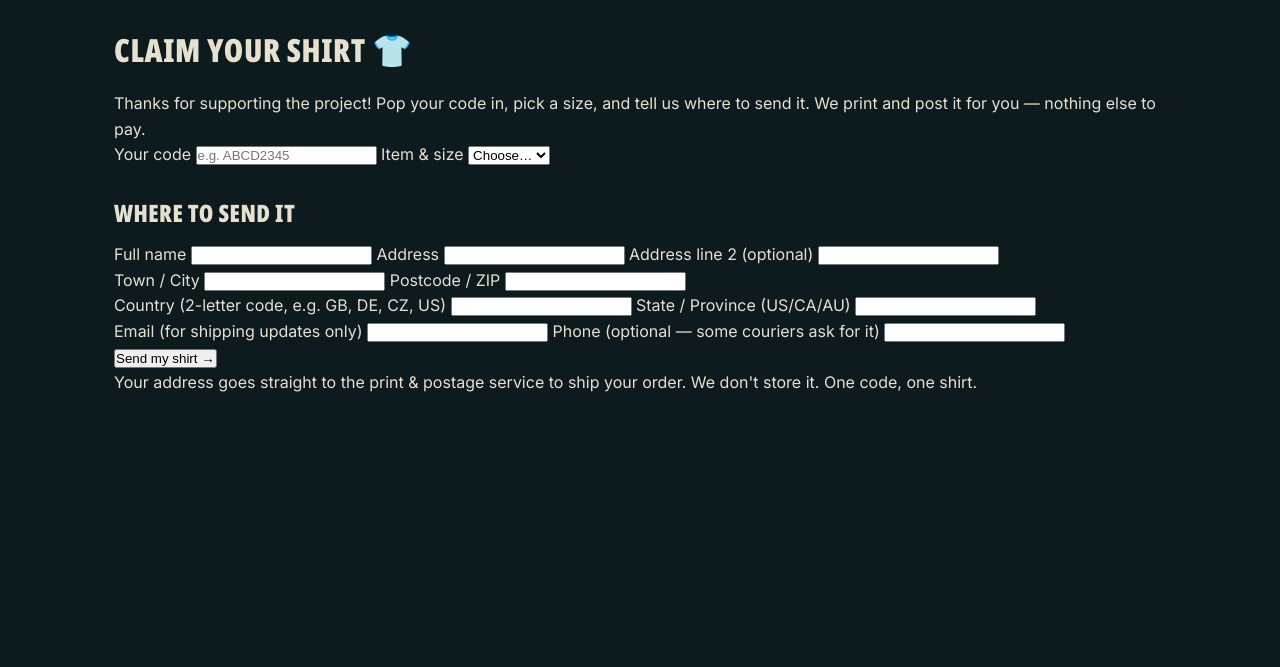
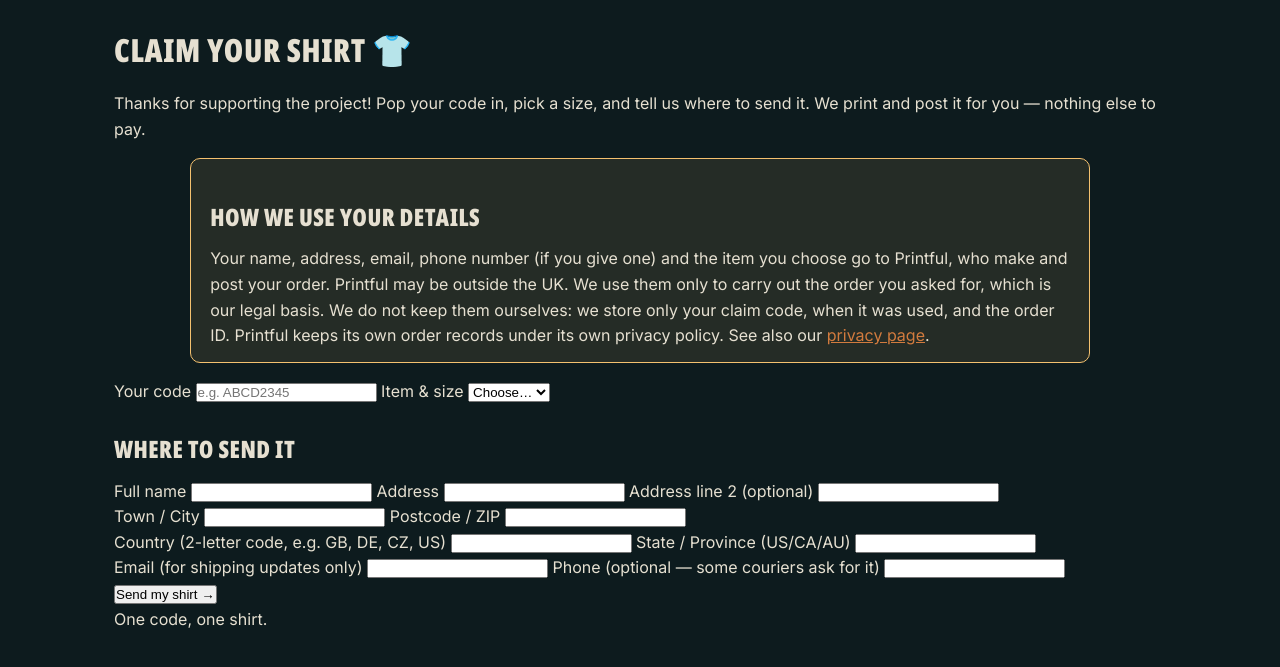
Before and after one commit to decented/axenstax, a FastAPI app: template tools/sites/claim/templates/claim.html in a window 1280 px wide. Shown: the part 52-719 px from the top of the page. Run offline with FastAPI, Linux system fonts and the light colour scheme; the template is opened without the code that fills it, so the values that code supplies are empty; parts of the project's set-up code (start-up, migrations or seed data) failed here and were passed over; some libraries are stand-ins or nearby versions.

Commit message:
Add a data-use notice to the merchandise claim form
Name Printful as the recipient of the order details, say it may be outside the UK, give the legal basis and say what the claim service itself stores.

```diff
--- a/tools/sites/claim/static/style.css
+++ b/tools/sites/claim/static/style.css
@@ -52,3 +52,6 @@ button:hover { filter: brightness(1.06); }
     background: var(--card); color: var(--ink); border: 1px solid var(--line);
     border-radius: 10px; padding: 0.7rem 1.1rem;
 }
+
+.notice { margin-bottom: 1rem; }
+.notice h2 { margin: 0 0 0.3rem; font-size: 1rem; }
--- a/tools/sites/claim/templates/claim.html
+++ b/tools/sites/claim/templates/claim.html
@@ -5,6 +5,16 @@
 <h1>Claim your shirt 👕</h1>
 <p class="lead">Thanks for supporting the project! Pop your code in, pick a size, and
 tell us where to send it. We print and post it for you — nothing else to pay.</p>
+
+<div class="notice">
+    <h2>How we use your details</h2>
+    <p class="note">Your name, address, email, phone number (if you give one) and the item you choose
+    go to Printful, who make and post your order. Printful may be outside the UK. We use them only to
+    carry out the order you asked for, which is our legal basis. We do not keep them ourselves: we store
+    only your claim code, when it was used, and the order ID. Printful keeps its own order records
+    under its own privacy policy. See also our
+    <a href="https://axenstax.com/privacy">privacy page</a>.</p>
+</div>
 
 {% if errors %}
 <div class="errors">
@@ -62,7 +72,6 @@ tell us where to send it. We print and post it for you — nothing else to pay.<
     </label>
 
     <button type="submit">Send my shirt →</button>
-    <p class="fineprint">Your address goes straight to the print &amp; postage service to ship your
-    order. We don't store it. One code, one shirt.</p>
+    <p class="fineprint">One code, one shirt.</p>
 </form>
 {% endblock %}
```
